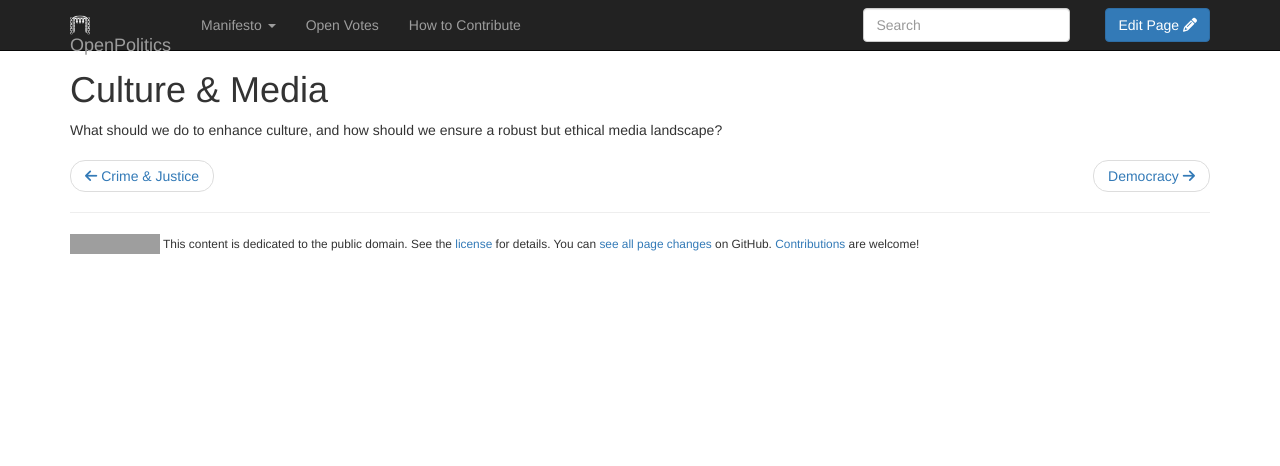
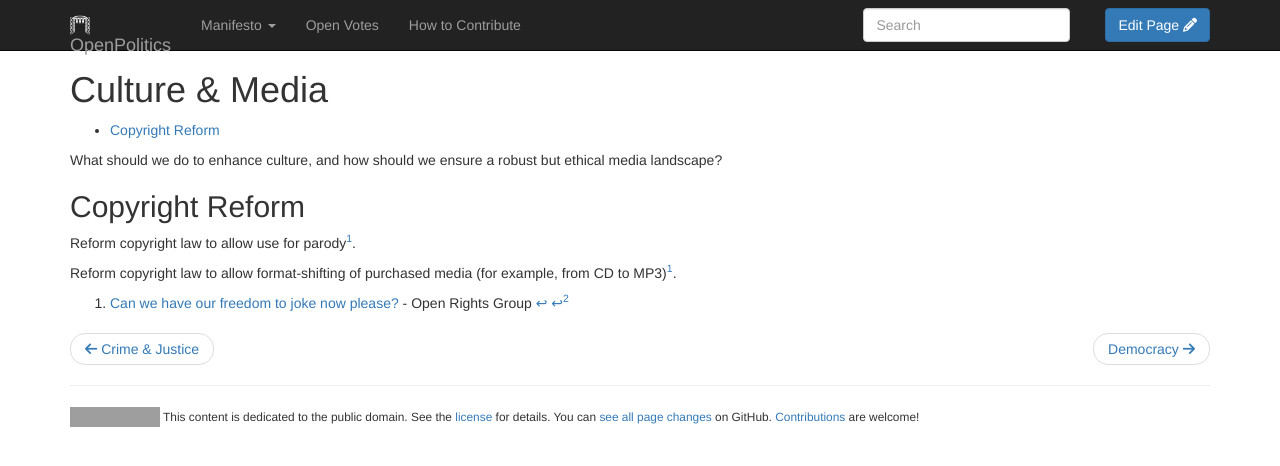
Before and after one commit to openpolitics/manifesto, a Jekyll site: the page built from manifesto/culture.md, in a window 1280 px wide. Shown: the top 466 px of the page. Built offline with Jekyll 4.4.1, drawn with Linux system fonts in a browser that asks for light colours; nearby versions of some CDN libraries; library files that are not in the unit come from our copies; grey boxes are pictures that could not be loaded.

Commit message:
Copyright reform; parody and format shifting
Resolves #137

```diff
--- a/manifesto/culture.md
+++ b/manifesto/culture.md
@@ -7,3 +7,11 @@ published: true
 {:toc}
 
 What should we do to enhance culture, and how should we ensure a robust but ethical media landscape?
+
+## Copyright Reform
+
+Reform copyright law to allow use for parody[^1].
+
+Reform copyright law to allow format-shifting of purchased media (for example, from CD to MP3)[^1].
+
+[^1]: [Can we have our freedom to joke now please?](https://www.openrightsgroup.org/campaigns/modernise-copyright) - Open Rights Group
```
